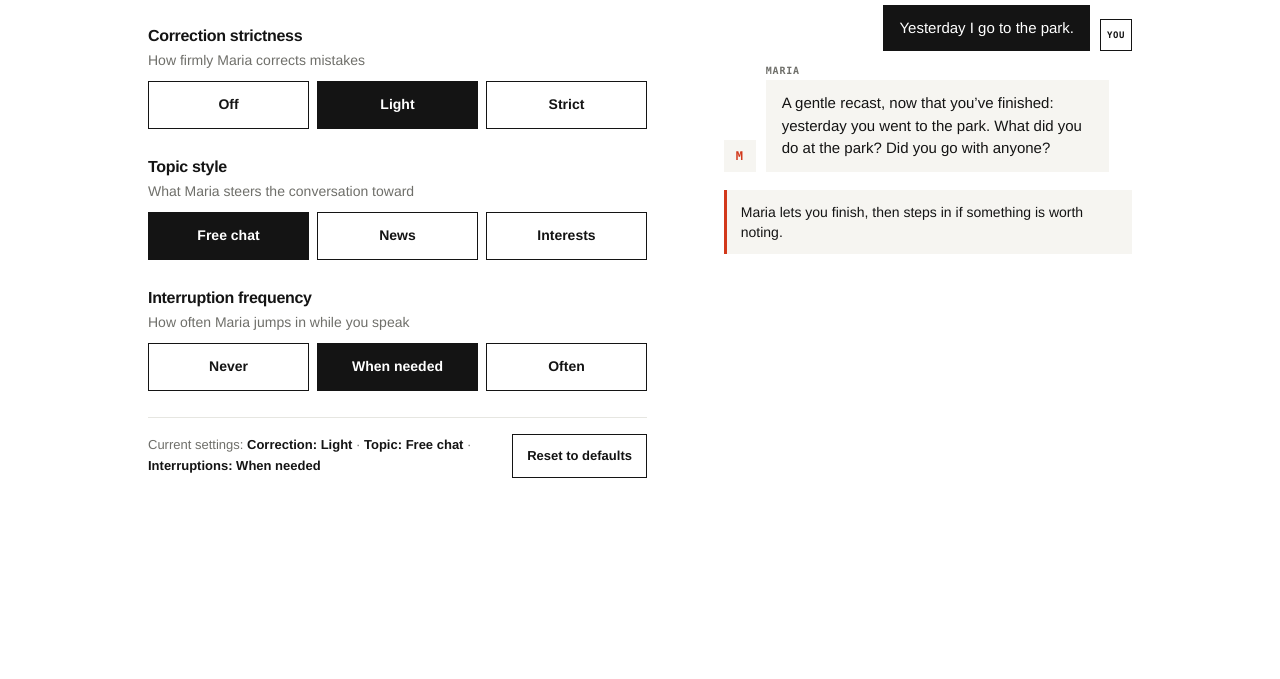
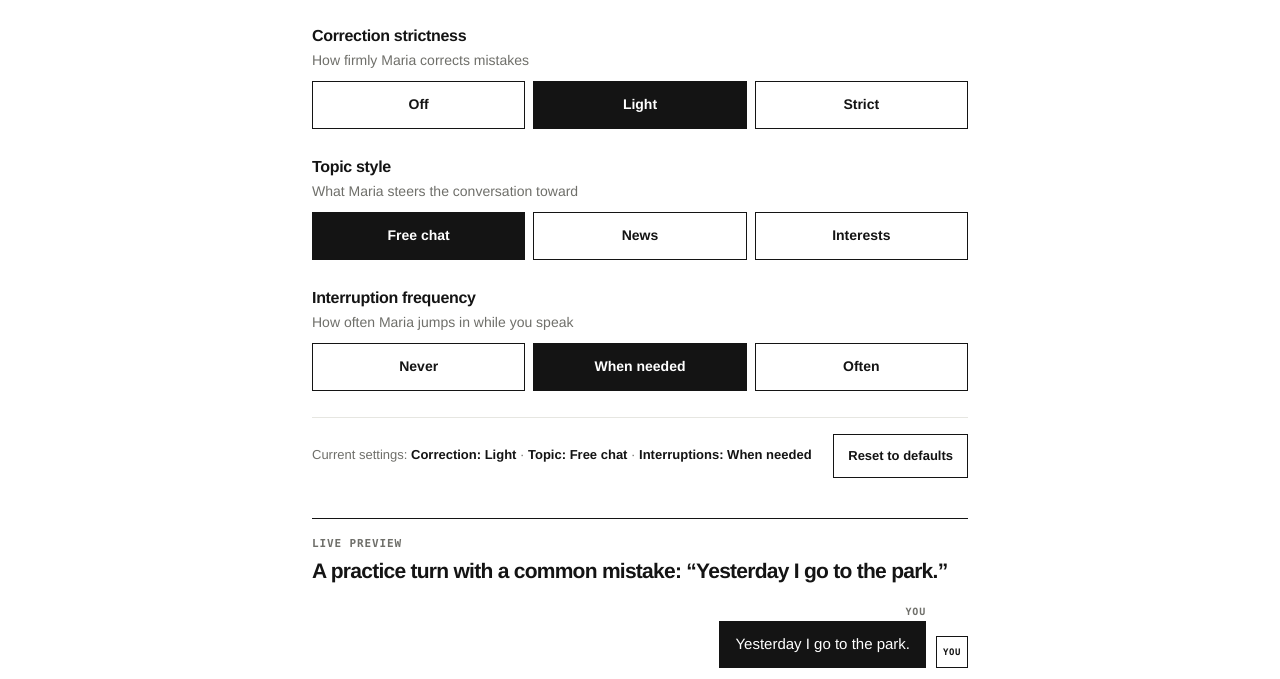
Before and after one commit to GuyWithARiceCooker/yibu-settings, a plain HTML site: page yibu-settings.html in a window 1280 px wide. Shown: the part 238-917 px from the top of the page. Before the commit the page ends 800 px from the top, so only its background shows below. Drawn offline with Linux system fonts and the light colour scheme.

Commit message:
Look only: center settings in one column with the preview below the options

```diff
--- a/yibu-settings.html
+++ b/yibu-settings.html
@@ -90,18 +90,12 @@
 
     main {
       width: 100%;
-      max-width: 1080px;
+      max-width: 720px;
       margin: 0 auto;
-      padding: clamp(20px, 6vh, 64px) clamp(20px, 5vw, 48px) 48px;
-      display: grid;
-      grid-template-columns: minmax(0, 1fr);
-      gap: 48px;
-      align-items: start;
-    }
-
-    @media (min-width: 900px) {
-      main { grid-template-columns: minmax(0, 1.1fr) minmax(0, 0.9fr); column-gap: clamp(40px, 6vw, 88px); }
-      .preview-card { position: sticky; top: 96px; }
+      padding: clamp(20px, 6vh, 48px) clamp(20px, 5vw, 32px) 48px;
+      display: flex;
+      flex-direction: column;
+      gap: 40px;
     }
 
     .card { animation: enter 0.3s ease-out; }
```
